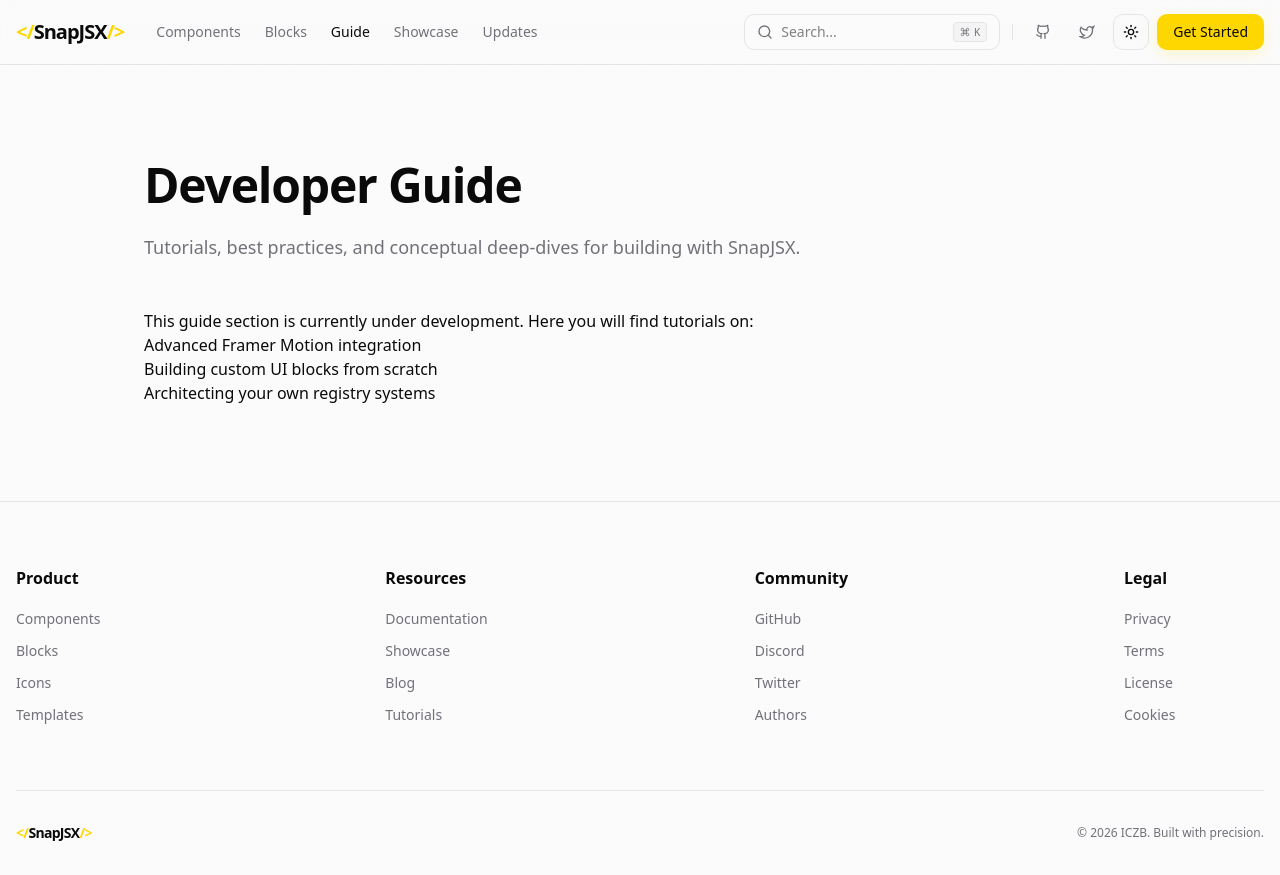
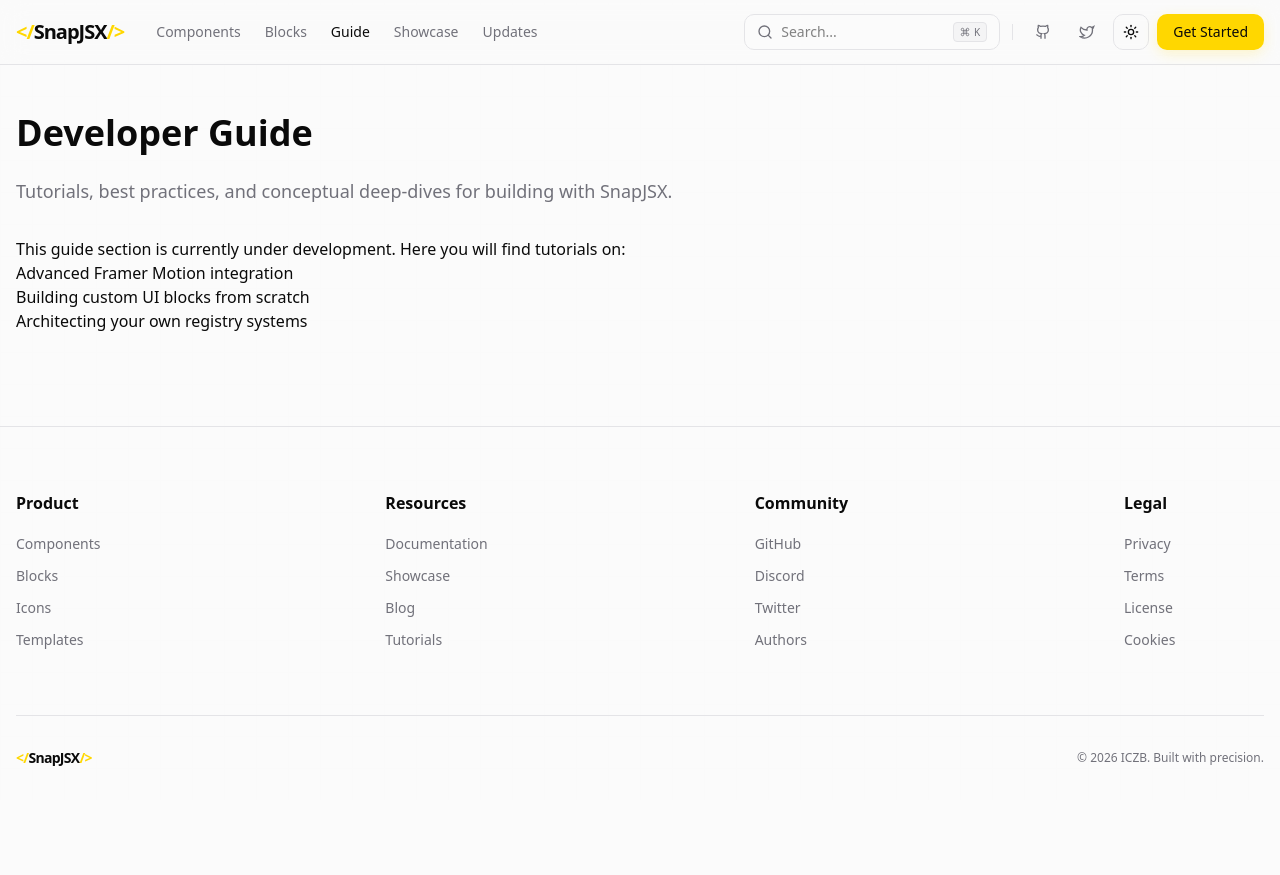
Before and after one commit to Gladiarn/SnapJSX, a Next.js app: page /guide in a window 1280 px wide. After the commit the page ends 800 px from the top, so only its background shows below. Built offline with nearby package versions, Linux system fonts and the light colour scheme.

Commit message:
style: align guide page layout with blocks/components standard

```diff
--- a/src/app/guide/page.tsx
+++ b/src/app/guide/page.tsx
@@ -1,12 +1,10 @@
 export default function GuidePage() {
   return (
-    <main className="container mx-auto max-w-5xl px-4 py-24">
-      <header className="mb-12">
-        <h1 className="text-4xl md:text-5xl font-black tracking-tight mb-6">Developer Guide</h1>
-        <p className="text-lg text-muted-foreground">
-          Tutorials, best practices, and conceptual deep-dives for building with SnapJSX.
-        </p>
-      </header>
+    <main className="container mx-auto max-w-7xl px-4 py-12">
+      <h1 className="text-4xl font-extrabold mb-6">Developer Guide</h1>
+      <p className="text-lg text-muted-foreground mb-8">
+        Tutorials, best practices, and conceptual deep-dives for building with SnapJSX.
+      </p>
 
       <div className="prose dark:prose-invert max-w-none">
         <p>This guide section is currently under development. Here you will find tutorials on:</p>
```
